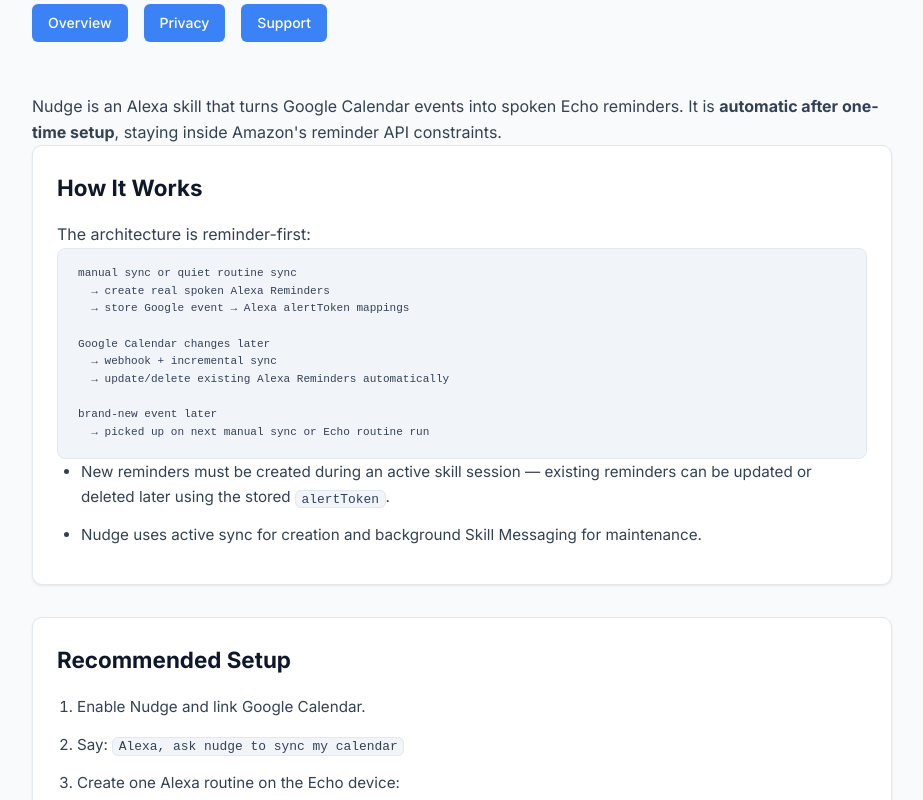
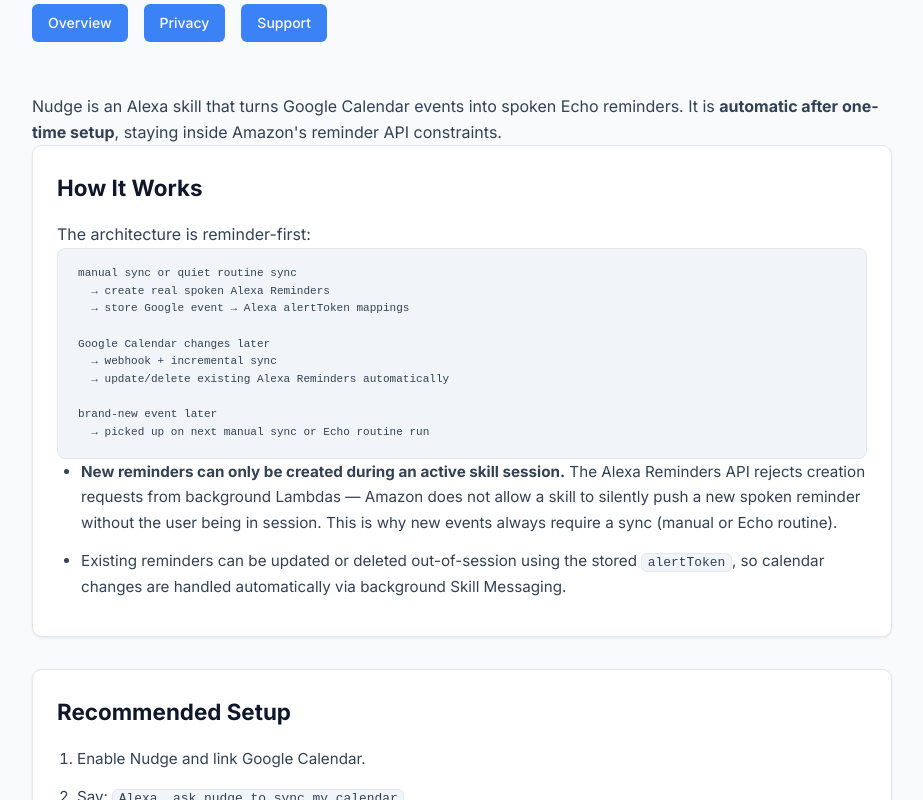
Before and after one commit to myasumoto16/Portfolio-Website, a React (Vite) app: page /projects/nudge in a window 1280 px wide. Shown: the part 389-1189 px from the top of the page, without its empty margins (178-1101 px from the left). Built offline with nearby package versions, Linux system fonts and the light colour scheme; no server answers.

Commit message:
Explain Alexa in-session constraint in Nudge overview
Clarifies why new reminders require an active sync rather than being
pushed directly from calendar webhook handlers.

```diff
--- a/src/components/NudgePage.tsx
+++ b/src/components/NudgePage.tsx
@@ -78,8 +78,8 @@
 brand-new event later
   → picked up on next manual sync or Echo routine run`}</pre>
               <ul>
-                <li>New reminders must be created during an active skill session — existing reminders can be updated or deleted later using the stored <code>alertToken</code>.</li>
-                <li>Nudge uses active sync for creation and background Skill Messaging for maintenance.</li>
+                <li><strong>New reminders can only be created during an active skill session.</strong> The Alexa Reminders API rejects creation requests from background Lambdas — Amazon does not allow a skill to silently push a new spoken reminder without the user being in session. This is why new events always require a sync (manual or Echo routine).</li>
+                <li>Existing reminders can be updated or deleted out-of-session using the stored <code>alertToken</code>, so calendar changes are handled automatically via background Skill Messaging.</li>
               </ul>
             </section>
 
```
